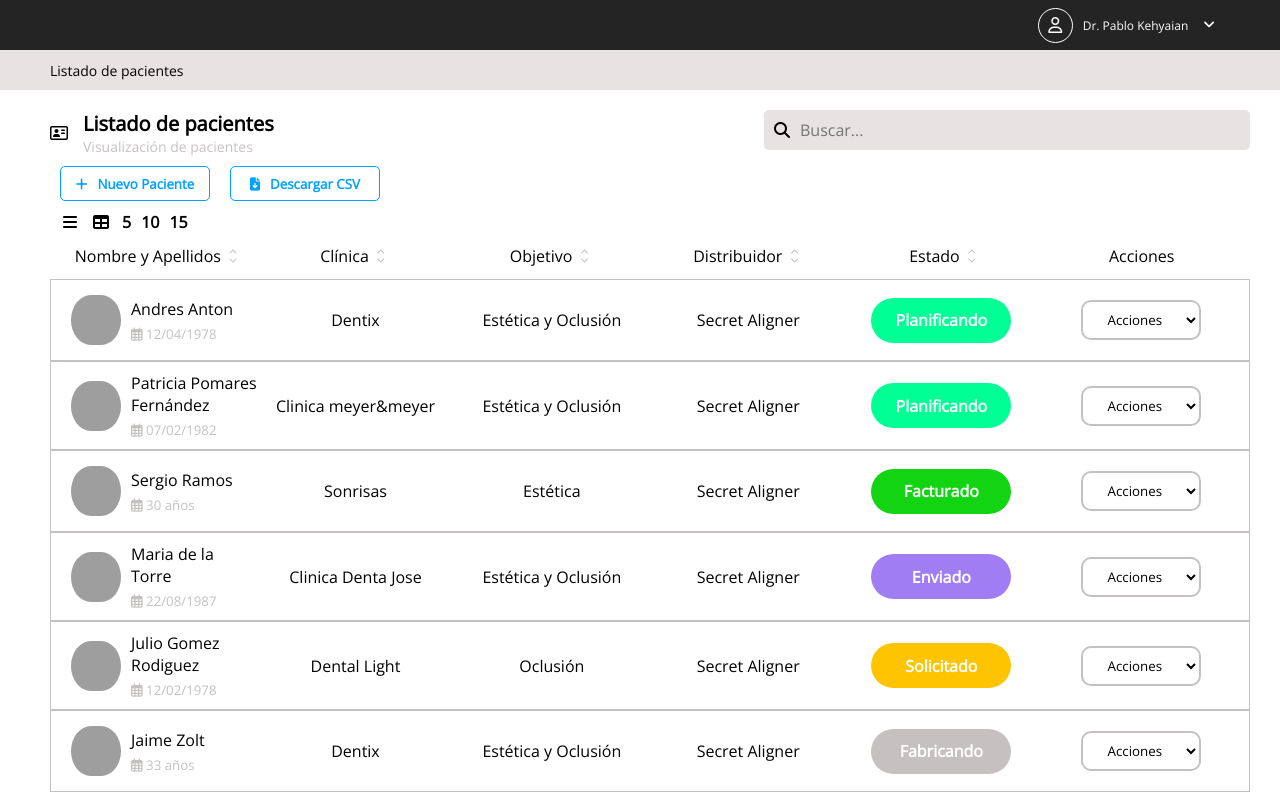
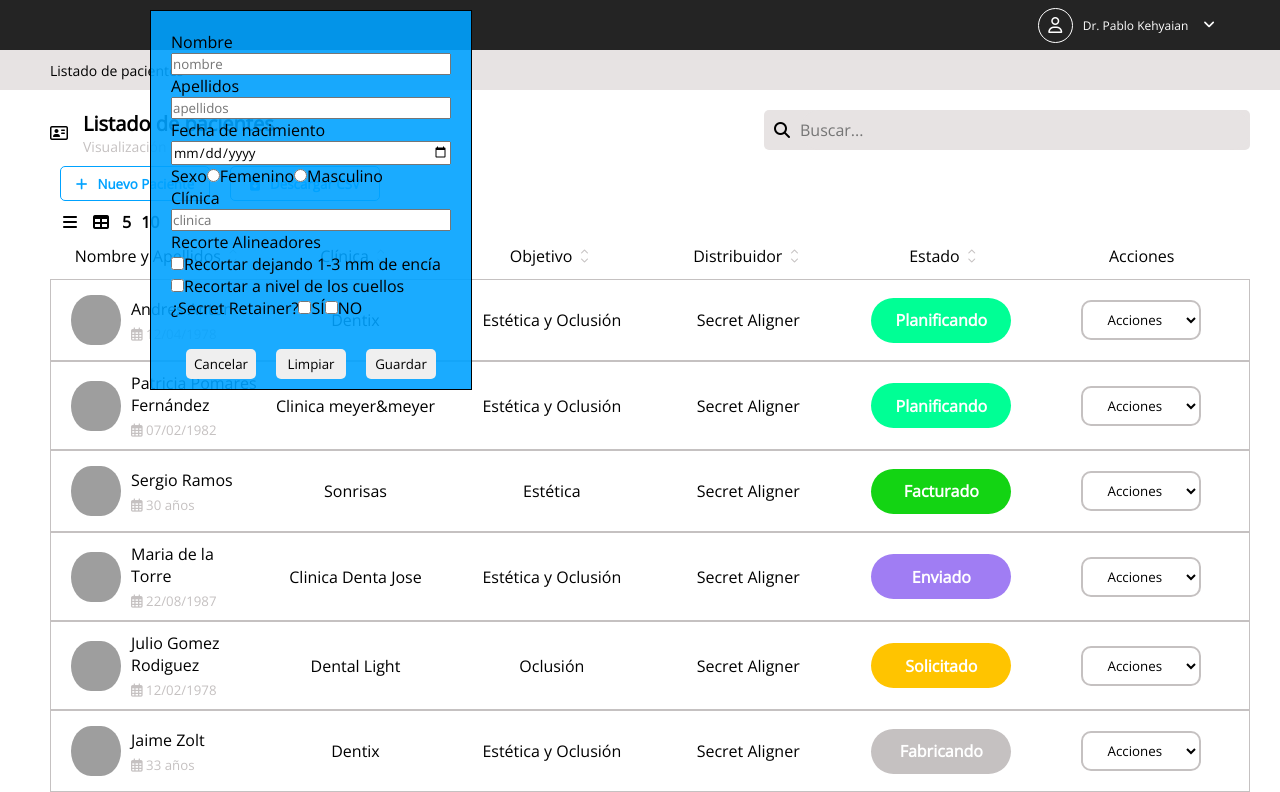
Before and after one commit to vtendero/secret-aligner, a React app: page / in a window 1280 px wide. Both pictures are taken after a click on the button "Nuevo Paciente". Shown: the top 792 px of the page. Built offline with nearby package versions, Linux system fonts and the light colour scheme; grey boxes are pictures that could not be loaded.

Commit message:
Add modal

```diff
--- a/public/index.html
+++ b/public/index.html
@@ -4,7 +4,7 @@
     <meta charset="utf-8" />
     <link rel="icon" href="favicon.png" />
     <meta name="viewport" content="width=device-width, initial-scale=1" />
-    <title>Secret Aligner CMS</title>
+    <title>Secret Aligner Admin</title>
      <script
       src="https://kit.fontawesome.com/f2e0e49a34.js"
       crossorigin="anonymous">
--- a/src/components/App.js
+++ b/src/components/App.js
@@ -1,11 +1,13 @@
 import React, {useState} from 'react';
 import Header from './Header';
 import Patients from '../components/patients/Patients';
+import Modal from '../components/navigator/Modal';
 import patients from '../data/pacientes.json';
 
 const App = () => {
  const [data, setData] = useState(patients);
  const [nameFilter, setNameFilter] = useState('');
+ const [modalOpen, setModalOpen] = useState(false);
 
   const handleFilter = (data) => {
    if (data.key === 'name') {
@@ -18,13 +20,22 @@ const App = () => {
       return patient.datos_paciente.nombre.toUpperCase().includes(nameFilter.toUpperCase()) || patient.datos_paciente.apellidos.toUpperCase().includes(nameFilter.toUpperCase());
     })
 
+  const handleNewPatient = () => {
+    setModalOpen(true);
+  }
+
+  const handleModalClose = () => {
+    setModalOpen(false);
+  }
     return (
       <>
         <Header />
+        {modalOpen ? <Modal handleModalClose={handleModalClose}/> : ''}
         <Patients
           patients={filteredPatients}
           nameFilter={nameFilter}
           handleFilter={handleFilter}
+          handleNewPatient={handleNewPatient}
         />
       </>
     );
--- a/src/components/navigator/ButtonNewPatient.js
+++ b/src/components/navigator/ButtonNewPatient.js
@@ -1,11 +1,19 @@
 import '../../styles/navigator/ButtonNewPatient.scss'
 
-const ButtonNewPatient = () => {
+
+const ButtonNewPatient = (props) => {
+
+    const handleOnClick = () => {
+        props.handleNewPatient();
+    }
+
     return (
-        <button className='buttonNewPatient' title='Agregar nuevo paciente'>
+        <>
+        <button className='buttonNewPatient' title='Agregar nuevo paciente' onClick={handleOnClick}>
             <i className='buttonNewPatient__icon fas fa-plus'></i>
             Nuevo Paciente
         </button>
+        </>
     )
 }
 
--- /dev/null
+++ b/src/components/navigator/Modal.js
@@ -0,0 +1,52 @@
+import '../../styles/navigator/Modal.scss'
+
+const Modal = (props) => {
+
+    const handleOnClick = () => {
+        props.handleModalClose();
+    }
+
+    return (
+        <div className='modal'>
+            <form method='post' className='modal__form'>
+                <label>Nombre</label>
+                <input type='text' name='nombre' placeholder='nombre'/>
+                <label>Apellidos</label>
+                <input type='text' name='apellidos' placeholder='apellidos'/>
+                <label>Fecha de nacimiento</label>
+                <input type='date'  name='date' />
+                <span>
+                    <label>Sexo</label>
+                    <input type='radio' name='gender' value='femenino'/>
+                    <label>Femenino</label>
+                    <input type='radio' name='gender' value='masculino'/>
+                    <label>Masculino</label>
+                </span>
+                <label>Clínica</label>
+                <input type='text' name='clinica' placeholder='clinica'/>
+                <label>Recorte Alineadores</label>
+                <div>
+                    <input type='checkbox' name='alineadores' value='Recortar dejando 1-3 mm de encía'/>
+                    <label>Recortar dejando 1-3 mm de encía</label>
+                    <input type='checkbox' name='alineadores' value='Recortar a nivel de los cuellos'/>
+                    <label>Recortar a nivel de los cuellos</label>
+                </div>
+                <div>
+                    <label>¿Secret Retainer?</label>
+                    <input type='checkbox' name='secret-retainer' value='sí'/>
+                    <label>SÍ</label>
+                    <input type='checkbox' name='secret-retainer' value='no'/>
+                    <label>NO</label>
+                </div>
+            </form>
+
+            <div className='modal__buttons'>
+                <button className='modal__buttons--item' onClick={handleOnClick}>Cancelar</button>
+                <button className='modal__buttons--item'>Limpiar</button>
+                <button className='modal__buttons--item'>Guardar</button>
+            </div>
+        </div>
+    )
+}
+
+export default Modal;
--- a/src/components/navigator/PatientsNavigator.js
+++ b/src/components/navigator/PatientsNavigator.js
@@ -25,7 +25,7 @@ const PatientsNavigator = (props) => {
             </div>
 
             <div className='patientsNavigator__buttons'>
-                <ButtonNewPatient />
+                <ButtonNewPatient handleNewPatient={props.handleNewPatient}/>
                 <ButtonDownloadFile />
             </div>
 
--- a/src/components/patients/Patients.js
+++ b/src/components/patients/Patients.js
@@ -16,6 +16,7 @@ const Patients = (props) => {
             <PatientsNavigator
                 nameFilter={props.nameFilter}
                 handleFilter={props.handleFilter}
+                handleNewPatient={props.handleNewPatient}
             />
             <section className='patients'>
             <ul className='patients__header'>
--- a/src/styles/core/Variables.scss
+++ b/src/styles/core/Variables.scss
@@ -10,3 +10,4 @@ $headerColor: rgb(36, 36, 36);
 $greyColor: rgb(197, 193, 193);
 $lightGreyColor: rgb(231, 227, 227);
 $whiteColor: white;
+$modal:rgba(0, 162, 255, 0.897);
--- /dev/null
+++ b/src/styles/navigator/Modal.scss
@@ -0,0 +1,32 @@
+@import '../core/Variables.scss';
+
+.modal {
+    position:fixed;
+    margin-left: 150px;
+    top: 10px;
+    background: $modal;
+    border: 1px solid black;
+
+    &__form {
+        display: flex;
+        flex-direction: column;
+        width: 320px;
+        padding: 20px;
+    }
+
+    &__buttons {
+        display: flex;
+        justify-content: center;
+
+        &--item {
+            margin:10px;
+            background: &greyColor;
+            border-radius: 5px;
+            border: none;
+            width: 70px;
+            height: 30px;
+            cursor: pointer;
+            outline: none;
+        }
+    }
+}
```
